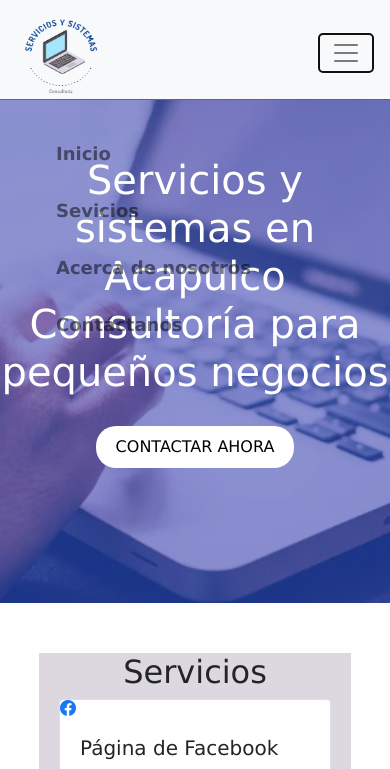
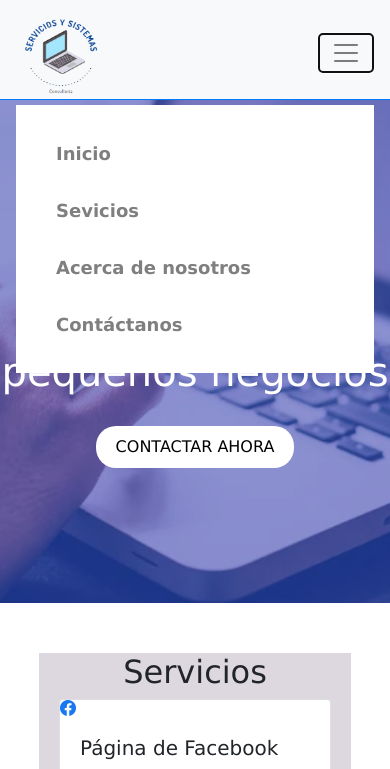
Before and after one commit to ailed2008/consultoria-sistemas, a plain HTML site: page index.html in a window 390 px wide. Both pictures are taken after a click on the button "Toggle navigation". Shown: the top 769 px of the page. Drawn offline with nearby package versions, Linux system fonts and the light colour scheme; a script that the page names is missing; files whose address does not match are found by name.

Commit message:
Importante para el menu mobile

```diff
--- a/assets/css/style.css
+++ b/assets/css/style.css
@@ -165,4 +165,7 @@ footer{
         margin: 50px auto;
         height: 450px;
     }
+    #MenuNav{
+        background: white;
+    }
   }
```
